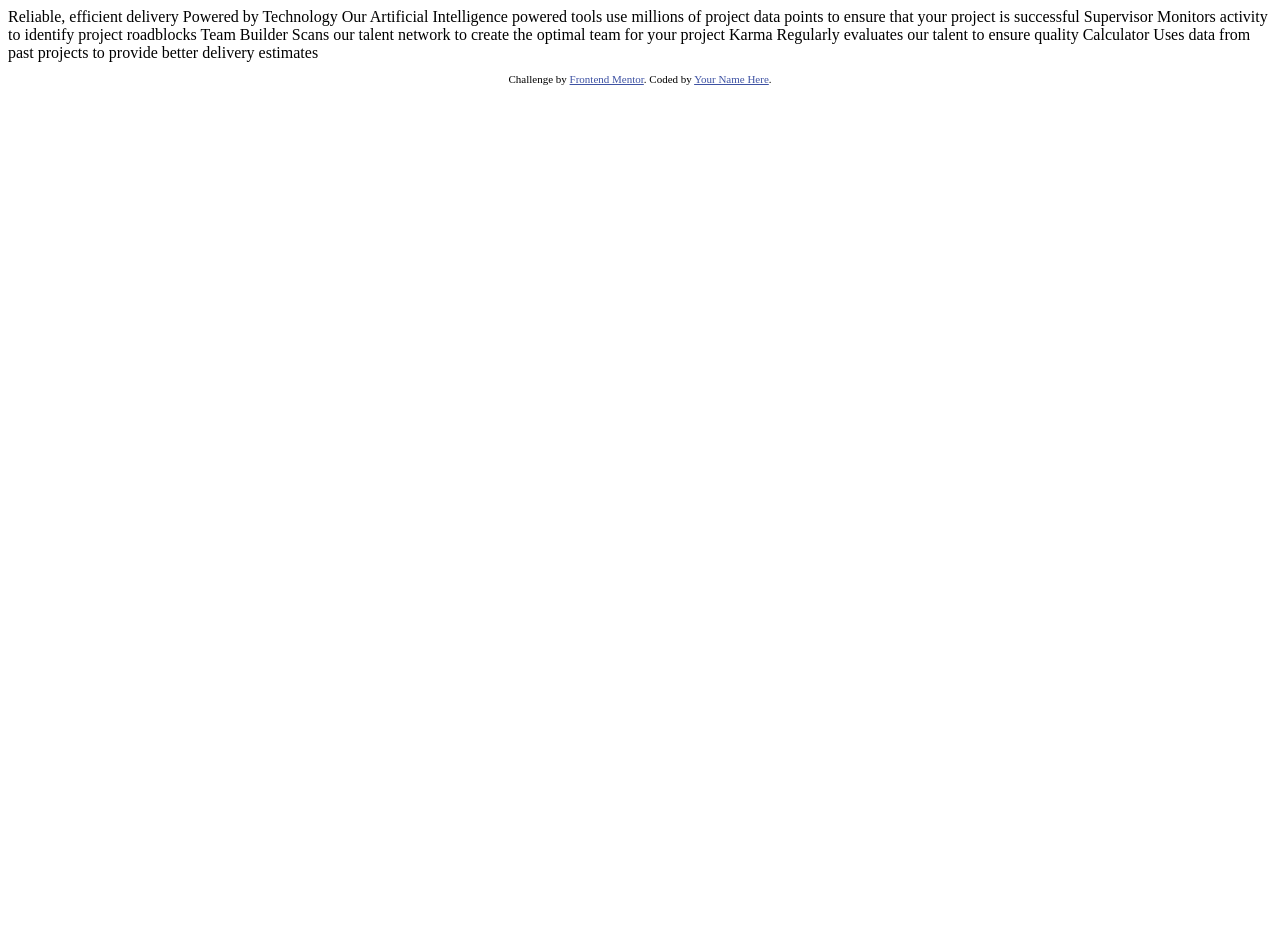
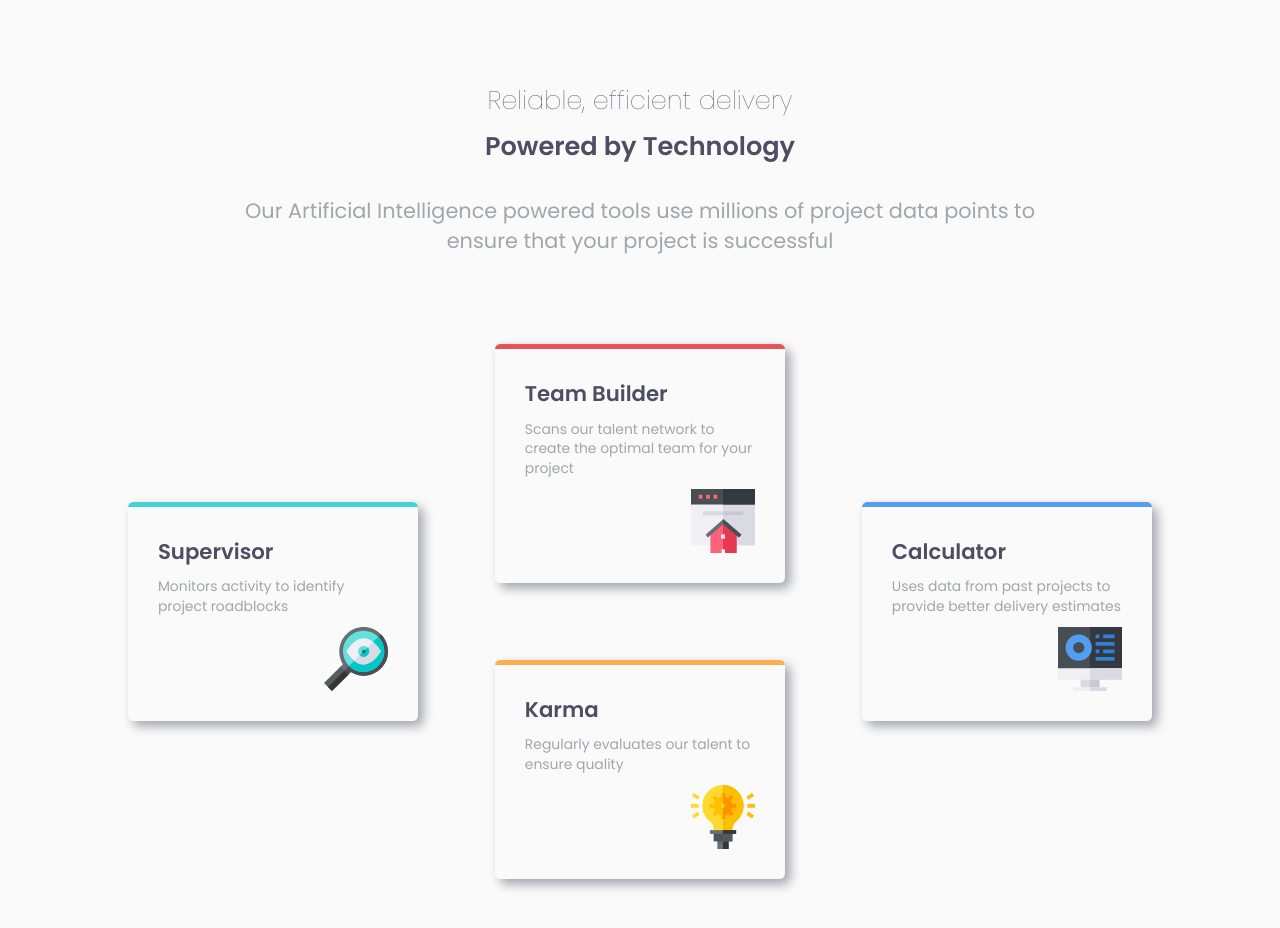
Before and after one commit to lij110397/four-card-feature, a plain HTML site: page index.html in a window 1280 px wide. Before the commit the page ends 800 px from the top, so only its background shows below. Drawn offline with Linux system fonts and the light colour scheme.

Commit message:
finish coidng

```diff
--- a/index.html
+++ b/index.html
@@ -1,45 +1,81 @@
 <!DOCTYPE html>
 <html lang="en">
   <head>
-  <meta charset="UTF-8">
-  <meta name="viewport" content="width=device-width, initial-scale=1.0"> <!-- displays site properly based on user's device -->
-
-  <link rel="icon" type="image/png" sizes="32x32" href="./images/favicon-32x32.png">
-
+    <meta charset="UTF-8" />
+    <meta name="viewport" content="width=device-width, initial-scale=1.0" />
+    <!-- displays site properly based on user's device -->
+    <meta name="author" content="Jiao Li" />
+    <link rel="preconnect" href="https://fonts.googleapis.com" />
+    <link rel="preconnect" href="https://fonts.gstatic.com" crossorigin />
+    <link
+      href="https://fonts.googleapis.com/css2?family=Fraunces:ital,opsz,wght@0,9..144,100..900;1,9..144,100..900&family=Montserrat:ital,wght@0,100..900;1,100..900&family=Outfit:wght@100..900&family=Poppins:ital,wght@0,100;0,200;0,300;0,400;0,500;0,600;0,700;0,800;0,900;1,100;1,200;1,300;1,400;1,500;1,600;1,700;1,800;1,900&family=Roboto:ital,wght@0,100;0,300;0,400;0,500;0,700;0,900;1,100;1,300;1,400;1,500;1,700;1,900&family=Young+Serif&display=swap"
+      rel="stylesheet"
+    />
+    <link
+      rel="icon"
+      type="image/png"
+      sizes="32x32"
+      href="./images/favicon-32x32.png"
+    />
+    <link rel="stylesheet" href="style.css" />
     <title>Frontend Mentor | Four card feature section</title>
-
-  <!-- Feel free to remove these styles or customise in your own stylesheet 👍 -->
-  <style>
-    .attribution { font-size: 11px; text-align: center; }
-    .attribution a { color: hsl(228, 45%, 44%); }
-  </style>
   </head>
   <body>
-
-  Reliable, efficient delivery
-  Powered by Technology
-
-  Our Artificial Intelligence powered tools use millions of project data points
-  to ensure that your project is successful
-
-  Supervisor
+    <main>
+      <div class="component-content">
+        <h2 class="component-title">Reliable, efficient delivery</h2>
+        <h2 class="component-emphasis">Powered by Technology</h2>
+        <p class="component-description">
+          Our Artificial Intelligence powered tools use millions of project data
+          points to ensure that your project is successful
+        </p>
+      </div>
+      <div class="cards">
+        <div class="card supervisor">
+          <h3 class="cards-title">Supervisor</h3>
+          <p class="cards-description">
             Monitors activity to identify project roadblocks
-
-  Team Builder
+          </p>
+          <img
+            class="cards-image"
+            src="images/icon-supervisor.svg"
+            alt="Icon of supervisor"
+          />
+        </div>
+        <div class="card teambuilder">
+          <h3 class="cards-title">Team Builder</h3>
+          <p class="cards-description">
             Scans our talent network to create the optimal team for your project
-
-  Karma
+          </p>
+          <img
+            class="cards-image"
+            src="images/icon-team-builder.svg"
+            alt="Icon of team builder"
+          />
+        </div>
+        <div class="card karma">
+          <h3 class="cards-title">Karma</h3>
+          <p class="cards-description">
             Regularly evaluates our talent to ensure quality
-
-  Calculator
+          </p>
+          <img
+            class="cards-image"
+            src="/images/icon-karma.svg"
+            alt="Icon of Karama"
+          />
+        </div>
+        <div class="card calculator">
+          <h3 class="cards-title">Calculator</h3>
+          <p class="cards-description">
             Uses data from past projects to provide better delivery estimates
-
-
-  <footer>
-    <p class="attribution">
-      Challenge by <a href="https://www.frontendmentor.io?ref=challenge" target="_blank">Frontend Mentor</a>.
-      Coded by <a href="#">Your Name Here</a>.
           </p>
-  </footer>
+          <img
+            class="cards-image"
+            src="/images/icon-calculator.svg"
+            alt="Icon of calculator"
+          />
+        </div>
+      </div>
+    </main>
   </body>
 </html>
--- /dev/null
+++ b/style.css
@@ -0,0 +1,248 @@
+/* Modern CSS reset - Andy Bell*/
+/* Box sizing rules */
+*,
+*::before,
+*::after {
+  box-sizing: border-box;
+}
+
+/* Remove default margin and padding */
+body,
+h1,
+h2,
+h3,
+h4,
+h5,
+h6,
+p,
+blockquote,
+figure,
+figcaption,
+dl,
+dd {
+  margin: 0;
+  padding: 0;
+}
+
+/* Remove list styles (bullet points) */
+ul,
+ol {
+  list-style: none;
+}
+
+/* Remove hyperlink default styles */
+a {
+  text-decoration: none;
+  color: inherit;
+}
+
+/* Set default font family and size */
+body {
+  font-family: system-ui, sans-serif;
+  font-size: 1rem;
+  line-height: 1.5;
+}
+
+/* Set default text color */
+body,
+input,
+textarea,
+select,
+button {
+  color: #333; /* You can adjust the color as needed */
+}
+
+/* Remove text input and button default styles */
+input,
+textarea,
+select,
+button {
+  font: inherit;
+  border: none;
+  outline: none;
+}
+
+/* Set default button styles */
+button {
+  cursor: pointer;
+  background-color: transparent;
+}
+
+/* Ensure images are responsive by default */
+img {
+  max-width: 100%;
+  height: auto;
+}
+
+/* Define global color and font */
+:root {
+  --color-primary-red: hsl(0, 78%, 62%);
+  --color-primary-cyan: hsl(180, 62%, 55%);
+  --color-primary-orange: hsl(34, 97%, 64%);
+  --color-primary-blue: hsl(212, 86%, 64%);
+  --color-neutral-very-dark-blue: hsl(234, 12%, 34%);
+  --color-neutral-grayish-blue: hsl(229, 6%, 66%);
+  --color-neutral-very-light-gray: hsl(0, 0%, 98%);
+
+  --font-base: "Poppins", sans-serif;
+  --font-weight-regular: 200;
+  --font-weight-bold: 400;
+  --font-weight-extrabold: 600;
+
+}
+
+:root {
+    --step--2: clamp(0.6rem, 0.5032rem + 0.4128vi, 0.8748rem);
+    --step--1: clamp(0.75rem, 0.629rem + 0.5161vi, 1.0935rem);
+    --step-0: clamp(0.9375rem, 0.7863rem + 0.6451vi, 1.3669rem);
+    --step-1: clamp(1.1719rem, 0.9829rem + 0.8063vi, 1.7086rem);
+    --step-2: clamp(1.4648rem, 1.2286rem + 1.0079vi, 2.1357rem);
+    --step-3: clamp(1.8311rem, 1.5358rem + 1.2599vi, 2.6697rem);
+    --step-4: clamp(2.2888rem, 1.9197rem + 1.5749vi, 3.3371rem);
+    --step-5: clamp(2.861rem, 2.3996rem + 1.9686vi, 4.1714rem);
+  }
+
+
+/* Define general body styles */
+body {
+  color: var(--color-neutral-grayish-blue);
+  background-color: var(--color-neutral-very-light-gray);
+  font-size: var(--step-0);
+  font-family: var(--font-base);
+  line-height: 1.4;
+
+  display: flex;
+  align-items: center;
+  justify-content: center;
+  text-align: center;
+  padding: 6.5% 8% 6.5% 8%;
+}
+
+h2 {
+  font-size: 1.6rem;
+  color: var(--color-neutral-very-dark-blue);
+  font-weight: 150;
+}
+
+.component-emphasis {
+  font-weight: var(--font-weight-extrabold);
+}
+
+h3 {
+  font-size: 1.33rem;
+  color: var(--color-neutral-very-dark-blue);
+  font-weight: var(--font-weight-extrabold);
+}
+
+.cards-description {
+  font-size: 0.87rem;
+}
+
+/* Define layout */
+.main {
+  display: flex;
+  flex-direction: column;
+  align-items: center;
+  justify-content: center;
+}
+
+.component-content {
+    display: flex;
+    flex-direction: column;
+    align-items: center;
+}
+.component-description {
+    max-width: 50rem;
+}
+.component-title {
+  margin-bottom: 0.6rem;
+}
+
+.component-emphasis {
+  margin-bottom: 2rem;
+}
+
+.component-description {
+  margin-bottom: 4rem;
+}
+
+.cards {
+  display: flex;
+  gap: 1.6rem;
+  flex-direction: row;
+  justify-content: center;
+  align-items: flex-start;
+  flex-wrap: wrap;
+  text-align: left;
+}
+
+.card {
+  flex-basis: 20rem;
+  flex-grow: 0;
+  flex-shrink: 0;
+
+  min-width: 0;
+  border-radius: 0.33rem;
+  background-color: var(--color-neutral-very-light-gray);
+  box-shadow: 0.33rem 0.33rem 0.67rem;
+  margin: 1.6rem;
+  padding: 1.87rem;
+
+  display: flex;
+  flex-direction: column;
+  align-items: flex-start;
+  flex-wrap: wrap;
+  gap: 0.67rem;
+}
+
+.supervisor {
+  border-top: 0.33rem solid var(--color-primary-cyan);
+}
+
+.teambuilder {
+  border-top: 0.33rem solid var(--color-primary-red);
+}
+
+.karma {
+  border-top: 0.33rem solid var(--color-primary-orange);
+}
+
+.calculator {
+  border-top: 0.33rem solid var(--color-primary-blue);
+}
+
+img {
+  height: auto;
+  flex-shrink: 0;
+  margin: auto 0 0 auto;
+}
+
+/* Media queires for larger size: makes it into three columns */
+@media (min-width: 67.2rem) {
+  .cards {
+    display: grid;
+    grid-template-columns: repeat(3, 1fr);
+    justify-content: center;
+    align-items: center;
+    gap: 1.6rem;
+  }
+
+  .card {
+    flex-basis: 16.67rem;
+  }
+
+  .card:nth-child(1) {
+    grid-column: 1;
+    grid-row: 1 / 3;
+  }
+
+  .card:nth-child(2),
+  .card:nth-child(3) {
+    grid-column: 2;
+  }
+
+  .card:nth-child(4) {
+    grid-column: 3;
+    grid-row: 1 / 3;
+  }
+}
```
Lines whose indentation alone changed are shown as unchanged.
